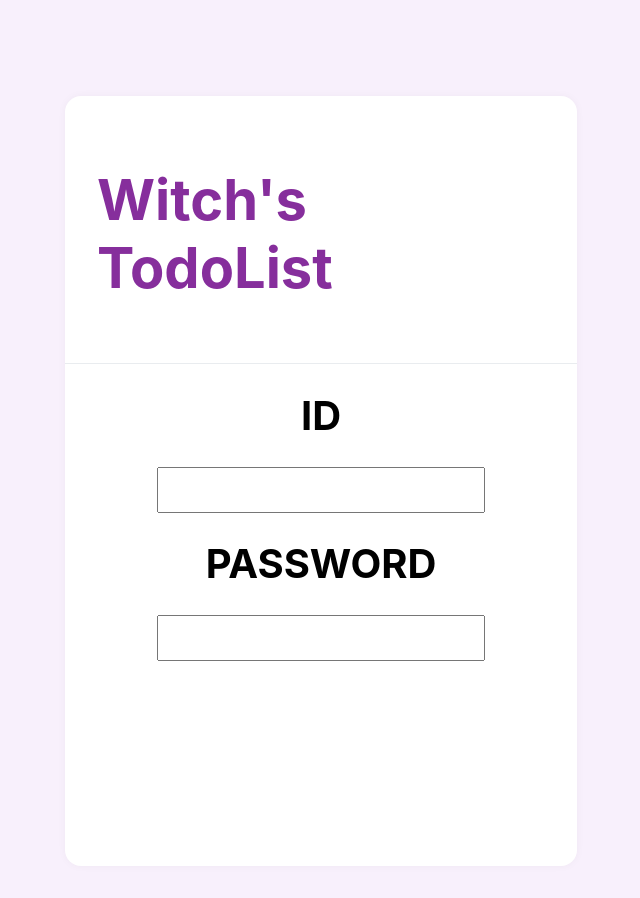
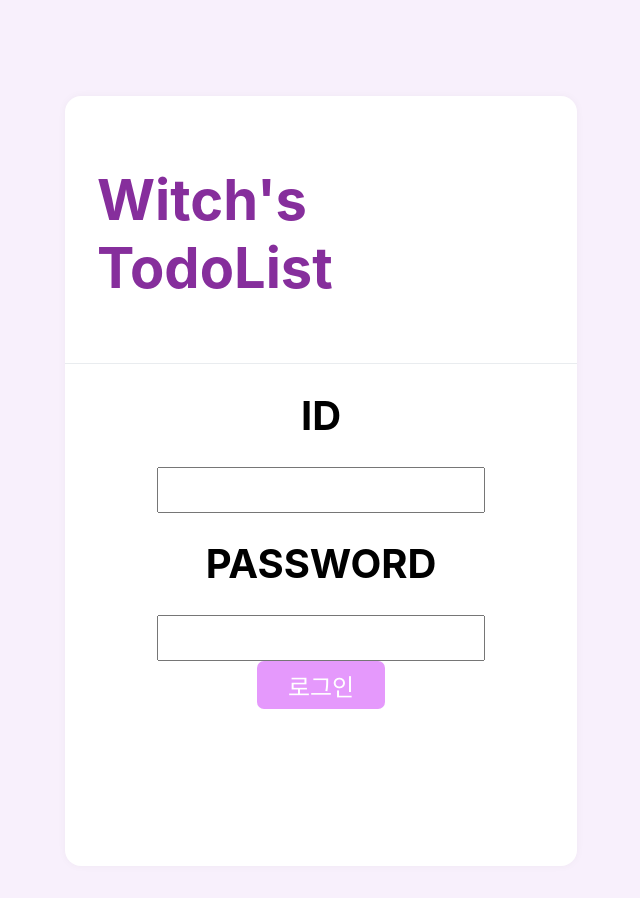
Before and after one commit to my-own-web/web-basic, a React (Create React App) app in the folder sunghyun/: page /login in a window 1280 px wide. Shown: the whole page, without its empty margins (319-959 px from the left). Built offline with nearby package versions, Linux system fonts and the light colour scheme.

Commit message:
로그인 버튼 모양 제작

```diff
--- a/sunghyun/src/LoginPage.js
+++ b/sunghyun/src/LoginPage.js
@@ -1,6 +1,7 @@
 import React from "react";
-import styled, {createGlobalStyle} from "styled-components";
+import styled, {createGlobalStyle, css} from "styled-components";
 import TodoListTemplate from "./components/TodoListTemplate";
+import {darken} from "polished";
 
 const GlobalStyle=createGlobalStyle`
   body{
@@ -33,7 +34,26 @@ const LoginInputForm=styled.input`
   width:20rem;
   height:2.5rem;
   font-size:2.5rem;
-  type:${props=>props.type && 'text'}
+  type:${props=>props.type && 'text'};
+`;
+
+const LoginButton=styled.button`
+  width:${props=>props.width};
+  height:${props=>props.height};
+  background: ${props=>props.background};
+  color:white;
+  font-size:1.5rem;
+  border-radius: 7px;
+  border:none;
+
+  &:hover{
+    ${props=>{
+      return css`
+        background:${darken(0.1, props.background)};
+      `;
+    }
+    }
+  }
 `;
 
 const LoginPage=()=>{
@@ -48,6 +68,7 @@ const LoginPage=()=>{
         <LoginInputForm />
         <h1>PASSWORD</h1>
         <LoginInputForm type="password"/>
+        <LoginButton width='8rem' height='3rem' background='#e599fc'>로그인</LoginButton>
       </LoginFormContainer>
     </TodoListTemplate>
   )
```
